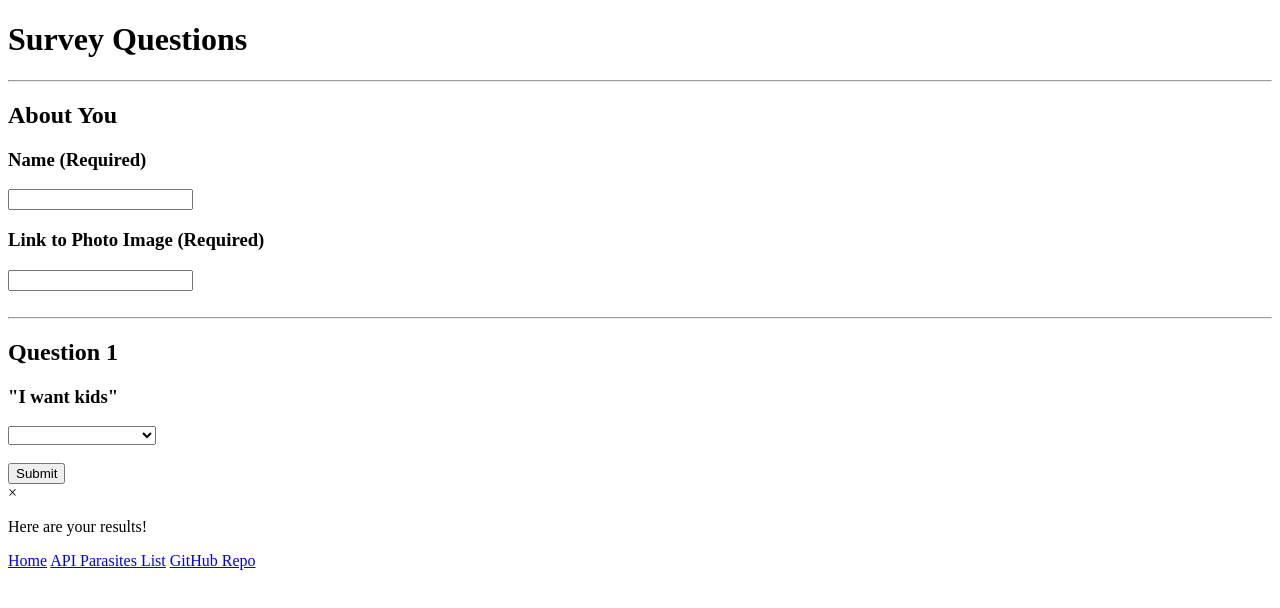
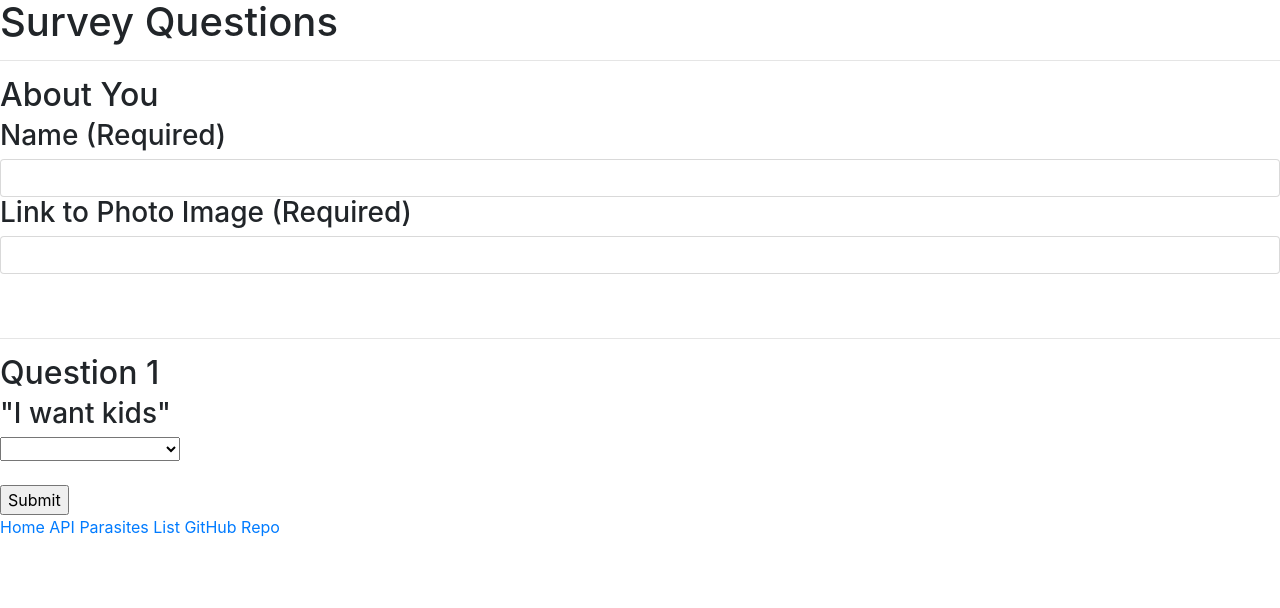
Before and after one commit to Saluki-scribe/Parasite-Finder, a website: page app/public/survey.html in a window 1280 px wide. Drawn offline with nearby package versions, Linux system fonts and the light colour scheme.

Commit message:
Added asset links to everything but javascript. All links running on server.

```diff
--- a/app/assets/css/reset.css
+++ b/app/assets/css/reset.css
@@ -0,0 +1,48 @@
+/* http://meyerweb.com/eric/tools/css/reset/
+   v2.0 | 20110126
+   License: none (public domain)
+*/
+
+html, body, div, span, applet, object, iframe,
+h1, h2, h3, h4, h5, h6, p, blockquote, pre,
+a, abbr, acronym, address, big, cite, code,
+del, dfn, em, img, ins, kbd, q, s, samp,
+small, strike, strong, sub, sup, tt, var,
+b, u, i, center,
+dl, dt, dd, ol, ul, li,
+fieldset, form, label, legend,
+table, caption, tbody, tfoot, thead, tr, th, td,
+article, aside, canvas, details, embed,
+figure, figcaption, footer, header, hgroup,
+menu, nav, output, ruby, section, summary,
+time, mark, audio, video {
+	margin: 0;
+	padding: 0;
+	border: 0;
+	font-size: 100%;
+	font: inherit;
+	vertical-align: baseline;
+}
+/* HTML5 display-role reset for older browsers */
+article, aside, details, figcaption, figure,
+footer, header, hgroup, menu, nav, section {
+	display: block;
+}
+body {
+	line-height: 1;
+}
+ol, ul {
+	list-style: none;
+}
+blockquote, q {
+	quotes: none;
+}
+blockquote:before, blockquote:after,
+q:before, q:after {
+	content: '';
+	content: none;
+}
+table {
+	border-collapse: collapse;
+	border-spacing: 0;
+}
--- a/app/public/home.html
+++ b/app/public/home.html
@@ -1,3 +1,13 @@
+<!DOCTYPE>
+<html>
+    <head>
+        <title>ParasiteFinder</title>
+        <link rel="stylesheet" href="../assets/css/reset.css">
+        <link rel="stylesheet" href="../assets/css/style.css">
+        <link rel="stylesheet" href="https://maxcdn.bootstrapcdn.com/bootstrap/4.0.0-beta/css/bootstrap.min.css" integrity="sha384-/Y6pD6FV/Vv2HJnA6t+vslU6fwYXjCFtcEpHbNJ0lyAFsXTsjBbfaDjzALeQsN6M" crossorigin="anonymous">
+    </head>
+    <body>
+
         <div id="home-display">
             <h1>Parasite Finder</h1>
             <h2>Answer a few basic questions.</h2>
@@ -9,11 +19,13 @@
             </a>
         </div>
 
-
-<footer>
+        <footer class="footer">
             <p>
                 <a href="/">Home</a>
                 <a href="/api/parasites">API Parasites List</a>
                 <a href="https://github.com/Saluki-scribe/Parasite-Finder">GitHub Repo</a>
             </p>
         </footer>
+    </body>
+
+</html>
--- a/app/public/survey.html
+++ b/app/public/survey.html
@@ -5,6 +5,9 @@
     <meta name="viewport" content="width=device-width, initial-scale=1.0">
     <meta http-equiv="X-UA-Compatible" content="ie=edge">
     <title>ParasiteFinder</title>
+    <link rel="stylesheet" href="../assets/css/reset.css">
+    <link rel="stylesheet" href="../assets/css/style.css">
+    <link rel="stylesheet" href="https://maxcdn.bootstrapcdn.com/bootstrap/4.0.0-beta/css/bootstrap.min.css" integrity="sha384-/Y6pD6FV/Vv2HJnA6t+vslU6fwYXjCFtcEpHbNJ0lyAFsXTsjBbfaDjzALeQsN6M" crossorigin="anonymous">
 </head>
 <body>
     <h1>Survey Questions</h1>
@@ -45,7 +48,7 @@
 
     <!--Footer-->
 
-        <footer>
+        <footer class="footer">
             <p>
                 <a href="/">Home</a>
                 <a href="/api/parasites">API Parasites List</a>
--- a/app/routing/htmlRoutes.js
+++ b/app/routing/htmlRoutes.js
@@ -7,7 +7,7 @@ module.exports = function(app) {
     //Routes displaying home page and survey page for user request
 
     app.get("/survey", function(req, res) {
-        res.sendFile(path.join(__dirname, "../public/survey.html"))
+        res.sendFile(path.join(__dirname, "../public/survey.html"));
     });
 
     app.get("*", function (req, res) {
```
Lines whose indentation alone changed are shown as unchanged.
